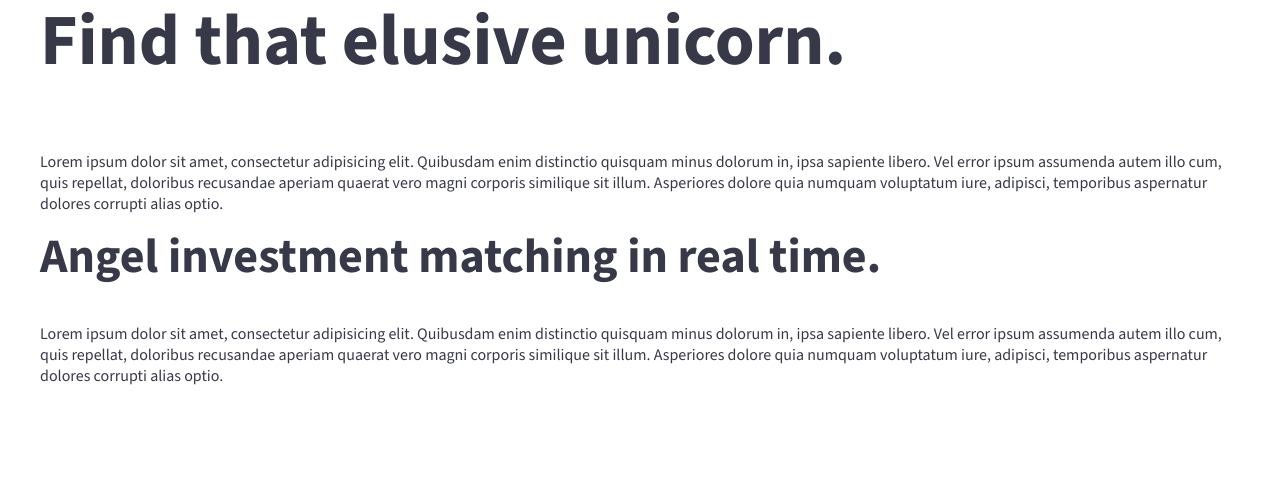
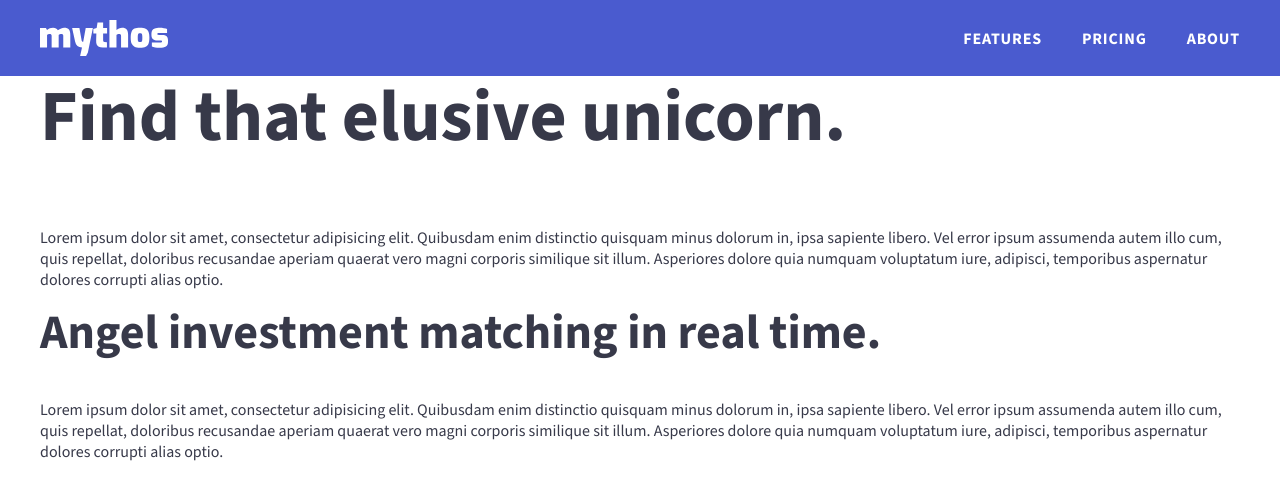
Before and after one commit to santRB/responsive-design, a plain HTML site: page index.html in a window 1280 px wide. Drawn offline with nearby package versions, Linux system fonts and the light colour scheme.

Commit message:
top navigation

```diff
--- /dev/null
+++ b/app/scss/components/_index.scss
@@ -0,0 +1 @@
+@forward 'topnav';
--- /dev/null
+++ b/app/scss/components/_topnav.scss
@@ -0,0 +1,65 @@
+@use '../util/' as u;
+
+.topnav {
+  background-color: var(--header-bg);
+
+  &__wrapper {
+    display: flex;
+    justify-content: space-between;
+    align-items: center;
+    padding-block: 12px;
+
+    @include u.breakpoint(large) {
+      padding-block: 20px;
+    }
+  }
+
+  &__homelink {
+    &:hover {
+      opacity: 0.9;
+    }
+  }
+
+  &__logo {
+    display: block;
+    width: u.rem(70);
+    height: auto;
+
+    @include u.breakpoint(large) {
+      width: u.rem(128);
+    }
+  }
+
+  &__links {
+    display: flex;
+    gap: 20px;
+    margin: 0;
+    padding: 0;
+
+    @include u.breakpoint(large) {
+      gap: 40px;
+    }
+  }
+
+  &__item {
+    list-style-type: none;
+  }
+
+  &__link {
+    font-size: u.rem(14);
+    font-weight: 700;
+    letter-spacing: 0.05em;
+    color: var(--text-light);
+    text-transform: uppercase;
+
+    @include u.breakpoint(large) {
+      font-size: u.rem(16);
+    }
+
+    &:hover {
+      text-decoration: underline;
+      text-decoration-thickness: 2px;
+      text-underline-offset: 4px;
+    }
+  }
+}
--- a/app/scss/globals/_boilerplate.scss
+++ b/app/scss/globals/_boilerplate.scss
@@ -26,4 +26,13 @@ body {
   width: 1px;
   height: 1px;
   overflow: hidden;
+
+  &:focus {
+    left: 0;
+    width: auto;
+    height: auto;
+    background-color: #ffffff;
+    padding: 0.5rem;
+    border: 1px solid;
+  }
 }
--- a/app/scss/globals/_colors.scss
+++ b/app/scss/globals/_colors.scss
@@ -2,6 +2,7 @@
   --main-bg: hsl(0, 0%, 100%);
   --text-dark: hsl(233, 14%, 25%);
   --text-light: hsl(0, 0%, 100%);
+  --header-bg: hsl(232, 58%, 55%);
   --hero-bg: hsl(232, 58%, 55%);
   --button-primary-bg: hsl(180, 100%, 42%);
   --button-primary-text: hsl(233, 14%, 25%);
--- a/app/scss/globals/_typography.scss
+++ b/app/scss/globals/_typography.scss
@@ -21,6 +21,10 @@ h2 {
   font-size: clamp(u.rem(36), 1.91rem + 1.45vw, u.rem(48));
 }
 
+h3 {
+  font-size: u.rem(24);
+}
+
 p {
   margin-top: 0;
   font-size: u.rem(16);
--- a/app/scss/style.scss
+++ b/app/scss/style.scss
@@ -1,3 +1,4 @@
 // Al especificar una carpeta automaticamente buscara el archivo con nombre index
 @forward 'globals';
 @forward 'layout';
+@forward 'components';
--- a/index.html
+++ b/index.html
@@ -22,12 +22,40 @@
       rel="stylesheet"
     />
 
+    <!-- Style and js -->
     <link rel="stylesheet" href="/dist/style.css" />
     <script src="/app/js/script.js"></script>
   </head>
   <body>
-    <header></header>
-    <main>
+    <a href="#main" class="visually-hidden">Skip to main content</a>
+    <header class="topnav">
+      <h2 class="visually-hidden">Header</h2>
+      <div class="wrapper topnav__wrapper">
+        <a href="/" class="topnav__homelink">
+          <img
+            src="/img/logo-mythos.svg"
+            alt="Mythos homepage"
+            class="topnav__logo"
+            width="128"
+            height="36"
+          />
+        </a>
+        <nav>
+          <ul class="topnav__links">
+            <li class="topnav__item">
+              <a class="topnav__link" href="">Features</a>
+            </li>
+            <li class="topnav__item">
+              <a class="topnav__link" href="">Pricing</a>
+            </li>
+            <li class="topnav__item">
+              <a class="topnav__link" href="">About</a>
+            </li>
+          </ul>
+        </nav>
+      </div>
+    </header>
+    <main id="main">
       <article>
         <section class="wrapper">
           <h1>Find that elusive unicorn.</h1>
```
Also changed, not shown: app/scss/layout/_grid(deprecated).scss (renamed from app/scss/layout/grid(deprecated).scss), dist/style.css, img/logo-mythos.svg (added), 1 other file.
